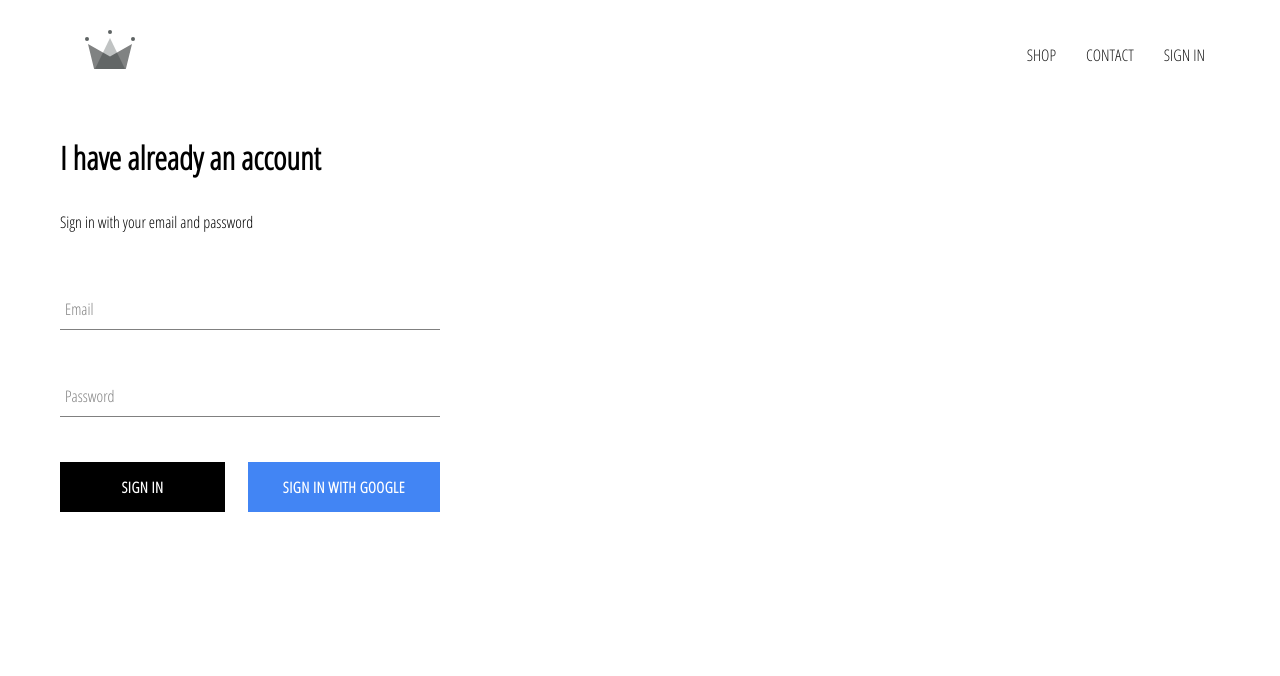
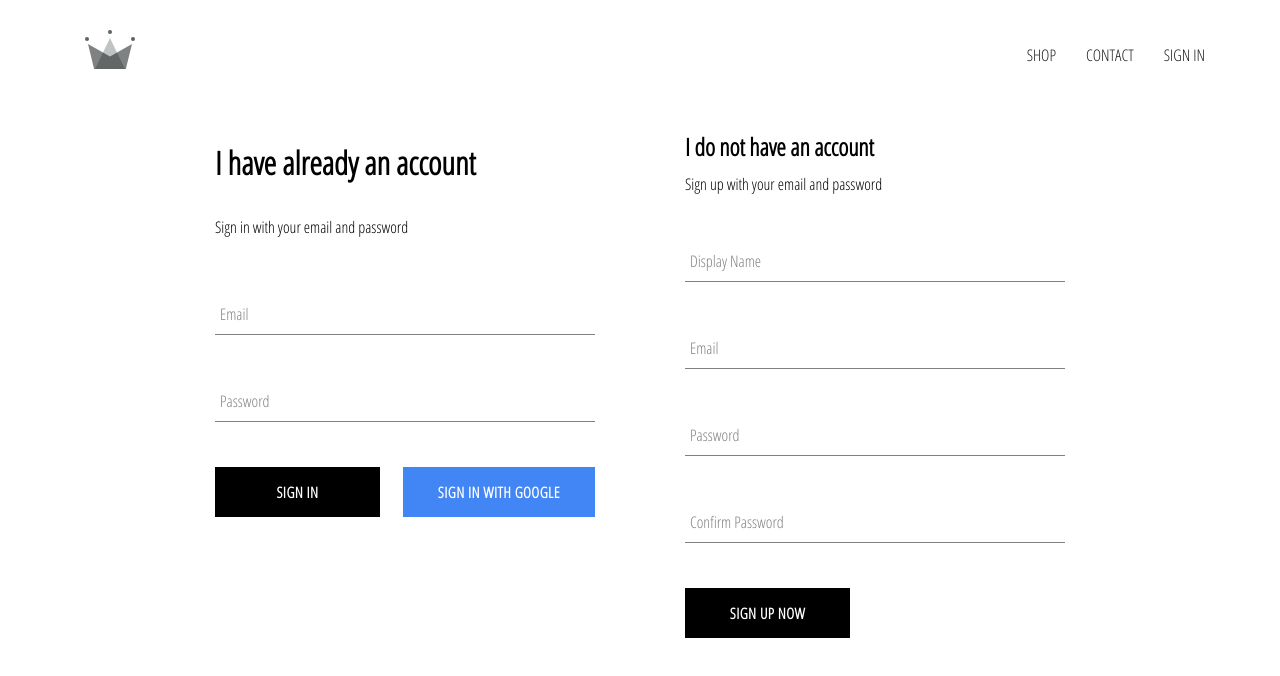
Before and after one commit to chanhminh99/crown-clothing, a React (Create React App) app: page /signin in a window 1280 px wide. Shown: the top 676 px of the page. Built offline with nearby package versions, Linux system fonts and the light colour scheme; no server answers.

Commit message:
Implemented firebase utils, include ability to store authenticated users into firestore db

```diff
--- a/src/App.js
+++ b/src/App.js
@@ -1,6 +1,6 @@
 import React from 'react';
 import { Switch, Route } from 'react-router';
-import { auth } from './firebase/firebase.utils';
+import { auth, createUserProfileDocument } from './firebase/firebase.utils';
 import './App.css';
 
 import Header from './components/header/header.component';
@@ -28,12 +28,22 @@
   }
 
   componentDidMount() {
-    this.unsubscribeFromAuth= auth.onAuthStateChanged((user) => {
-      if (user) {
-        this.setState({currentUser: user})
-      } else {
-        this.setState({currentUser: null})
+    this.unsubscribeFromAuth= auth.onAuthStateChanged(async (userAuth) => {
+      if (userAuth) {
+        const userRef = await createUserProfileDocument(userAuth)
+
+
+        // Listening to userRef data changed
+        userRef.onSnapshot((snapShot) => {
+          this.setState({currentUser: {
+            id: snapShot.id,
+            ...snapShot.data()
+          }})
+        })
+
       }
+
+      this.setState({currentUser: userAuth})
     })
   }
 
--- /dev/null
+++ b/src/components/sign-up/sign-up.component.jsx
@@ -0,0 +1,99 @@
+import React from 'react'
+
+import FormInput from '../form-input/form-input.component'
+import CustomButton from '../custom-button/custom-button.component'
+
+import './sign-up.styles.scss'
+
+import {auth, createUserProfileDocument } from '../../firebase/firebase.utils'
+
+class SignUp extends React.Component {
+    constructor() {
+        super()
+
+        this.state = {
+            displayName: '',
+            email: '',
+            password: '',
+            confirmPassword: ''
+        }
+    }
+
+    handleSubmit = async (event) => {
+        event.preventDefault();
+
+        const {displayName, email, password, confirmPassword} = this.state
+
+        if (password !== confirmPassword) {
+            alert("password don't match")
+        }
+
+        try {
+            const {user} = await auth.createUserWithEmailAndPassword(email, password)
+
+            await createUserProfileDocument(user, {displayName})
+
+            this.setState({
+                displayName: '',
+                email: '',
+                password: '',
+                confirmPassword: ''
+            })
+        }
+        catch (error) {
+            console.error(error)
+        }
+    }
+
+    handleChange = (event) => {
+        const {name, value} = event.target
+
+        this.setState({[name]: value})
+    }
+
+    render() {
+        const {displayName, email, password, confirmPassword} = this.state
+
+        return (
+            <div className='sign-up'>
+                <h2 className='title'>I do not have an account</h2>
+                <span>Sign up with your email and password</span>
+                <form className='sign-up-form' onSubmit={this.handleSubmit}>
+                    <FormInput
+                        label='Display Name'
+                        type='text'
+                        name='displayName'
+                        value={displayName}
+                        handleChange={this.handleChange}
+                        required />
+                    <FormInput
+                        label='Email'
+                        type='email'
+                        name='email'
+                        value={email}
+                        handleChange={this.handleChange}
+                        required />
+                    <FormInput
+                        label='Password'
+                        type='password'
+                        name='password'
+                        value={password}
+                        handleChange={this.handleChange}
+                        required />
+                    <FormInput
+                        label='Confirm Password'
+                        type='password'
+                        name='confirmPassword'
+                        value={confirmPassword}
+                        handleChange={this.handleChange}
+                        required />
+                    <CustomButton type='submit'>
+                        SIGN UP NOW
+                    </CustomButton>
+                </form>
+            </div>
+        )
+    }
+}
+
+export default SignUp
--- /dev/null
+++ b/src/components/sign-up/sign-up.styles.scss
@@ -0,0 +1,9 @@
+.sign-up {
+    display: flex;
+    flex-direction: column;
+    width: 380px;
+
+    .title {
+        margin: 10px 0;
+    }
+}
--- a/src/firebase/firebase.utils.js
+++ b/src/firebase/firebase.utils.js
@@ -12,6 +12,34 @@
     measurementId: "G-GD9GKZ3G3N"
 };
 
+export const createUserProfileDocument = async (userAuth, additionalData = {}) => {
+    if (!userAuth) return;
+
+    const userRef = firestore.doc(`users/${userAuth.uid}`)
+
+    const snapShot = await userRef.get()
+
+    if (!snapShot.exists) {
+        // Create user
+        const {displayName, email} = userAuth;
+        const createdAt = new Date();
+
+        try {
+            await userRef.set({
+                displayName,
+                email,
+                createdAt,
+                ...additionalData
+            })
+        }
+        catch (error) {
+            console.log('Something error when creating user', error)
+        }
+    }
+
+    return userRef
+}
+
 // Initialize Firebase
 firebase.initializeApp(firebaseConfig);
 
--- a/src/pages/auth/sign-in-and-sign-up.component.jsx
+++ b/src/pages/auth/sign-in-and-sign-up.component.jsx
@@ -1,11 +1,15 @@
 import React from 'react'
 
 import SignIn from '../../components/sign-in/sign-in.component'
+import SignUp from '../../components/sign-up/sign-up.component'
+
+import './sign-in-and-sign-up.styles.scss'
 
 const SignInAndSignUp = () => {
     return (
         <div className='sign-in-and-sign-up'>
             <SignIn />
+            <SignUp />
         </div>
     )
 }
--- /dev/null
+++ b/src/pages/auth/sign-in-and-sign-up.styles.scss
@@ -0,0 +1,6 @@
+.sign-in-and-sign-up {
+    width: 850px;
+    display: flex;
+    justify-content: space-between;
+    margin: 30px auto;
+}
```
